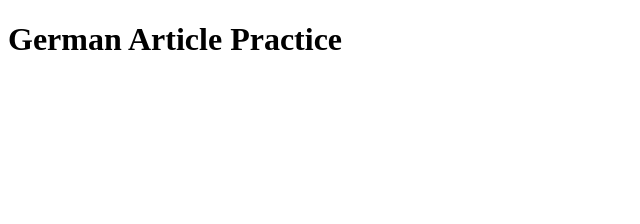
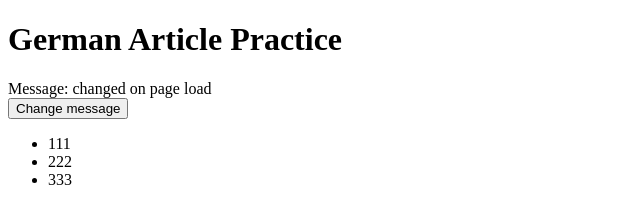
Before and after one commit to edwardtanguay/howto-html-and-vuejs-cdn, a plain HTML site: page index.html in a window 1280 px wide. Shown: the whole page, without its empty margins (0-640 px from the left). Drawn offline with nearby package versions, Linux system fonts and the light colour scheme.

Commit message:
test interactivity

```diff
--- a/index.html
+++ b/index.html
@@ -1,12 +1,50 @@
 <!DOCTYPE html>
 <html lang="en">
+
 <head>
 	<meta charset="UTF-8">
-	<meta http-equiv="X-UA-Compatible" content="IE=edge">
-	<meta name="viewport" content="width=device-width, initial-scale=1.0">
+	<meta http-equiv="X-UA-Compatible"
+		  content="IE=edge">
+	<meta name="viewport"
+		  content="width=device-width, initial-scale=1.0">
+	<script src="https://unpkg.com/vue@next"></script>
 	<title>German Article Practice</title>
 </head>
+
 <body>
-<h1>German Article Practice</h1>
+	<h1>German Article Practice</h1>
+	<div id="app">
+		<div>Message: {{message}}</div>
+		<button @click="changeMessage()">Change message</button>
+		<ul>
+			<li v-for="noun in nouns">
+				{{noun}}
+			</li>
+		</ul>
+	</div>
+
+	<script>
+		const app = Vue.createApp({
+			data() {
+				return {
+					message: 'this is a test',
+					nouns: []
+				}
+			},
+			methods: {
+				changeMessage() {
+					this.message = 'changed';
+					this.nouns.push('nnn');
+				},
+				initialize() {
+					this.message = 'changed on page load';
+					this.nouns = ['111','222','333'];
+				}
+			}
+		})
+		const vm = app.mount('#app');
+		vm.initialize();
+	</script>
 </body>
+
 </html>
```
